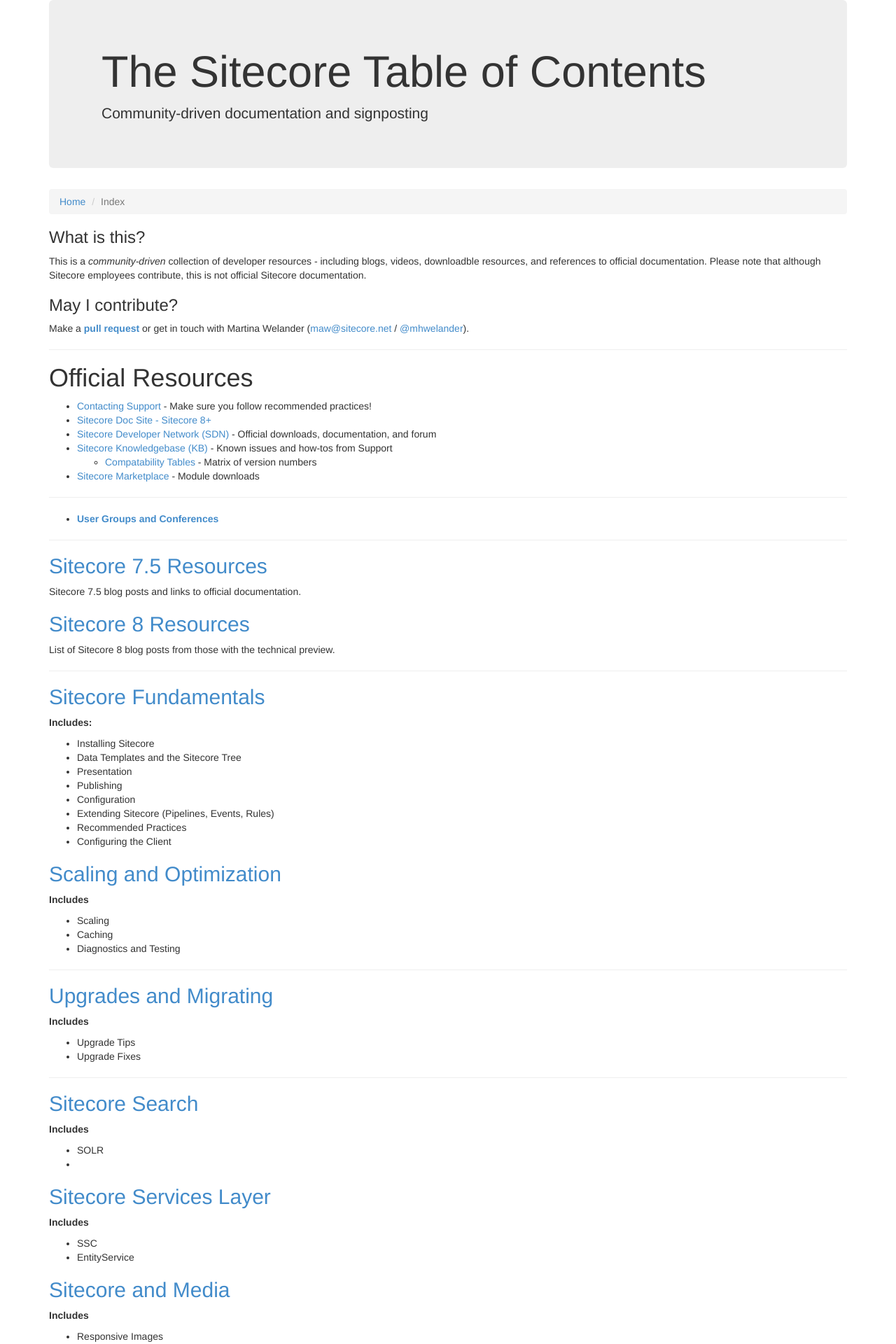
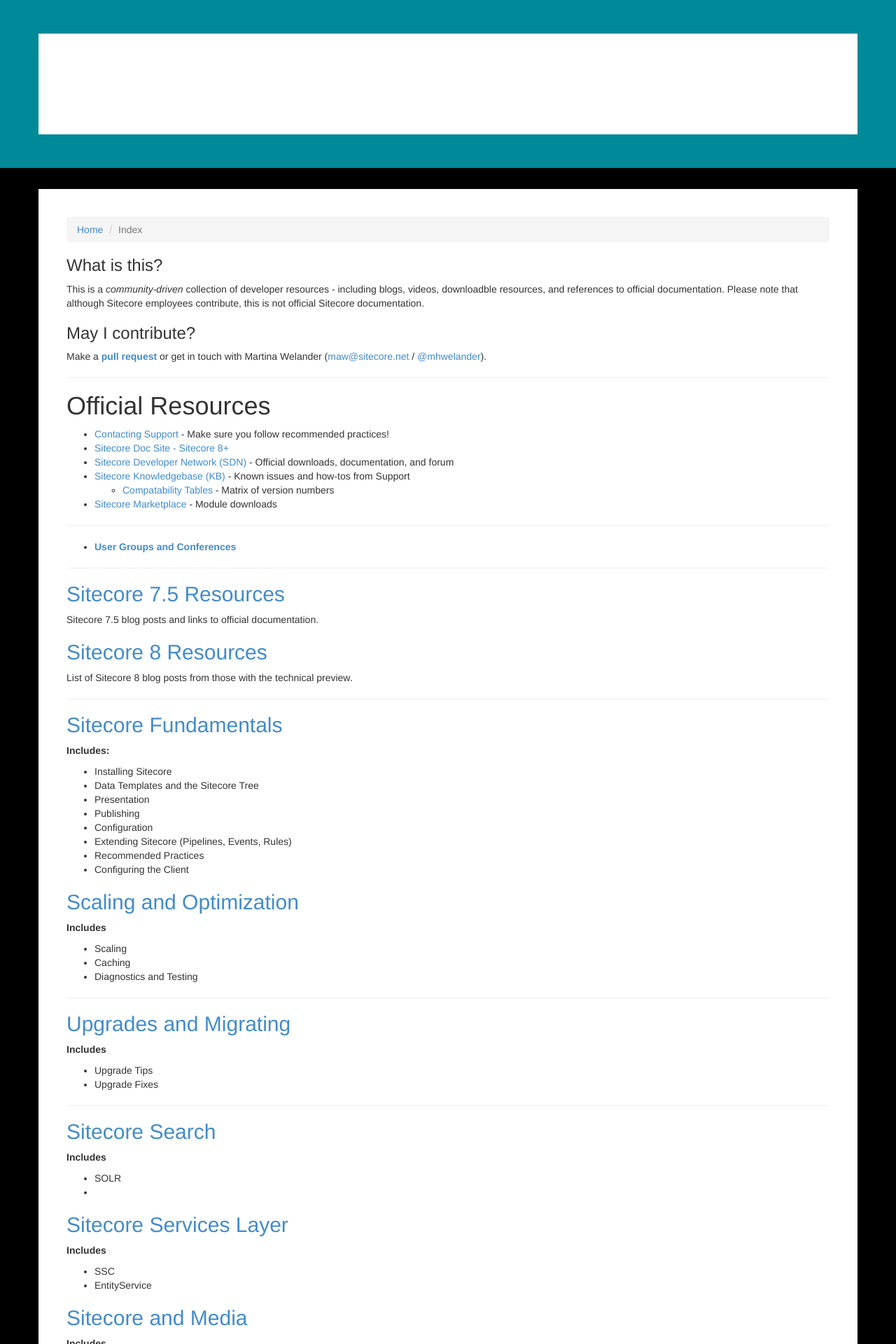
Before and after one commit to Sitecore-Community/docs, a Jekyll site: the page built from index.md, in a window 1280 px wide. Shown: the top 1920 px of the page at 70% size. Built offline with Jekyll 4.4.1, drawn with Linux system fonts in a browser that asks for light colours; nearby versions of some CDN libraries; the list of posts is cut into pages by our own code.

Commit message:
Layout and CSS update.

```diff
--- a/_layouts/default.html
+++ b/_layouts/default.html
@@ -8,6 +8,7 @@
 
     <!-- Bootstrap -->
     <link href="/docs/css/bootstrap.min.css" rel="stylesheet">
+	<link href="/docs/css/custom.css" rel="stylesheet">
 
     <!-- HTML5 Shim and Respond.js IE8 support of HTML5 elements and media queries -->
     <!-- WARNING: Respond.js doesn't work if you view the page via file:// -->
@@ -21,14 +22,15 @@
   </head>
   <body>
 
-  <div class="container">
+<div class="jumbotron doc-masthead">
+      <div class="container">
+        <h1>Sitecore Community Docs</h1>
+        <p>Community-driven documentation and sign-posting.</p>
+      </div>
+</div>
 
-<div class="jumbotron">
-  <div class="container">
-    <h1>The Sitecore Table of Contents</h1>
-	<p>Community-driven documentation and signposting</p>
-  </div>
-</div>
+
+  <div class="container doc-body">
 
 <ol class="breadcrumb">
   <li><a href="/docs">Home</a></li>
--- /dev/null
+++ b/css/custom.css
@@ -0,0 +1,16 @@
+body {
+	background: #000;
+}
+
+.doc-masthead {
+	color: #fff;
+	background: #008998;
+}
+
+.container {
+	background: #fff;
+}
+
+.container.doc-body {
+	padding: 40px;
+}
```
